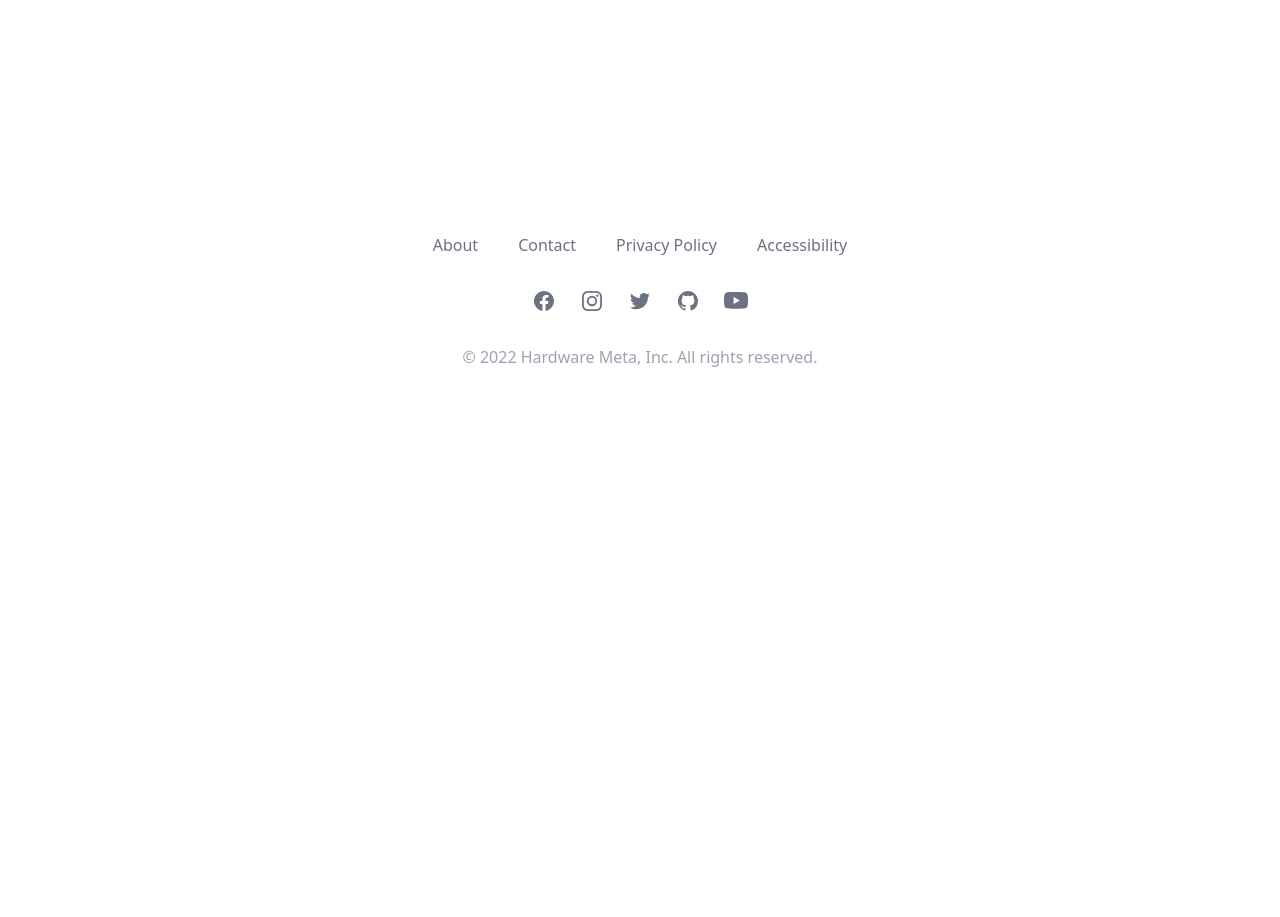
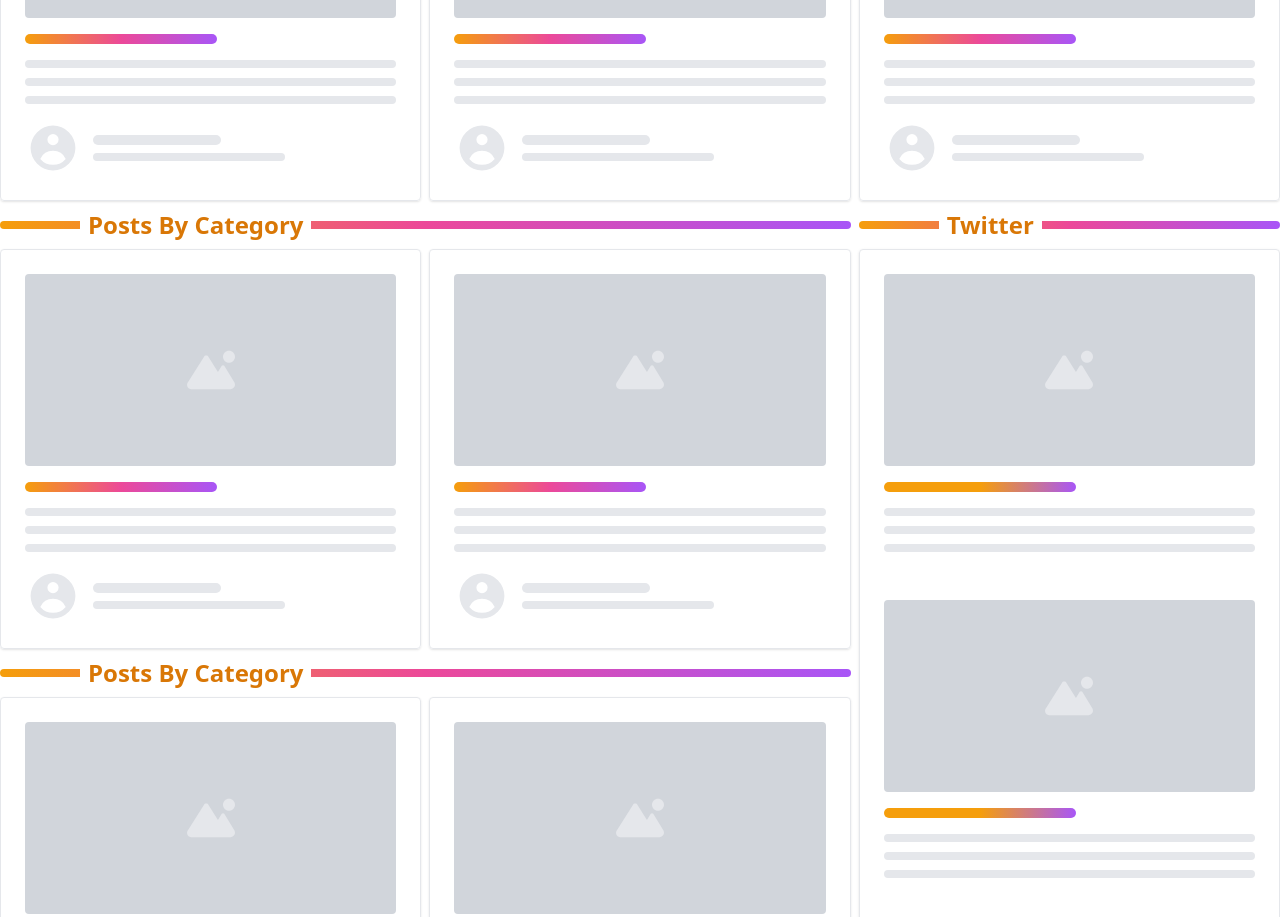
Before and after one commit to Hardware-Meta/meta-windui-poc, a Next.js app: page /meta-windui-poc/ in a window 1280 px wide. Before the commit this address had no page. Shown: the part 680-1597 px from the top of the page. Before the commit the page ends 1097 px from the top, so only its background shows below. Built offline with nearby package versions, Linux system fonts and the light colour scheme.

Commit message:
fixed link having multiple children

```diff
--- a/next.config.js
+++ b/next.config.js
@@ -1,6 +1,6 @@
 /** @type {import('next').NextConfig} */
 const nextConfig = {
-  // basePath: "/meta-windui-poc",
+  basePath: "/meta-windui-poc",
   reactStrictMode: true,
   swcMinify: true,
 };
--- a/pages/index.tsx
+++ b/pages/index.tsx
@@ -38,7 +38,8 @@ const Home: NextPage = () => {
                 "p-4 rounded border border-gray-200 shadow animate-pulse md:p-6 dark:border-neutral-700"
               )}
             >
-              <Link href="/post">
+              <Link as="a" href="/post">
+                <>
                   <div className="flex justify-center items-center mb-4 h-48 bg-gray-300 rounded dark:bg-neutral-700">
                     <svg
                       className="w-12 h-12 text-gray-200 dark:text-neutral-600"
@@ -50,7 +51,7 @@ const Home: NextPage = () => {
                       <path d="M480 80C480 35.82 515.8 0 560 0C604.2 0 640 35.82 640 80C640 124.2 604.2 160 560 160C515.8 160 480 124.2 480 80zM0 456.1C0 445.6 2.964 435.3 8.551 426.4L225.3 81.01C231.9 70.42 243.5 64 256 64C268.5 64 280.1 70.42 286.8 81.01L412.7 281.7L460.9 202.7C464.1 196.1 472.2 192 480 192C487.8 192 495 196.1 499.1 202.7L631.1 419.1C636.9 428.6 640 439.7 640 450.9C640 484.6 612.6 512 578.9 512H55.91C25.03 512 .0006 486.1 .0006 456.1L0 456.1z" />
                     </svg>
                   </div>
-                <div className="h-2.5 rounded-full bg-gradient-to-r from-amber-500 via-amber-500 via-pink-500 to-purple-500 w-48 mb-4"></div>
+                  <div className="h-2.5 rounded-full bg-gradient-to-r from-amber-500 via-pink-500 to-purple-500 w-48 mb-4"></div>
                   <div className="h-2 bg-gray-200 rounded-full dark:bg-neutral-700 mb-2.5"></div>
                   <div className="h-2 bg-gray-200 rounded-full dark:bg-neutral-700 mb-2.5"></div>
                   <div className="h-2 bg-gray-200 rounded-full dark:bg-neutral-700"></div>
@@ -74,6 +75,7 @@ const Home: NextPage = () => {
                     </div>
                   </div>
                   <span className="sr-only">Loading...</span>
+                </>
               </Link>
             </div>
           ))}
@@ -90,7 +92,7 @@ const Home: NextPage = () => {
                   className="absolute inset-0 flex items-center"
                   aria-hidden="true"
                 >
-                  <div className="w-full h-2 rounded-full bg-gradient-to-r from-amber-500 via-amber-500 via-pink-500 to-purple-500" />
+                  <div className="w-full h-2 rounded-full bg-gradient-to-r from-amber-500 via-pink-500 to-purple-500" />
                 </div>
                 <div className="relative flex justify-start px-20">
                   <span className="bg-white dark:bg-neutral-800">
@@ -109,7 +111,8 @@ const Home: NextPage = () => {
                     role="status"
                     className="lg:grid-cols-2 p-4 rounded border border-gray-200 shadow animate-pulse md:p-6 dark:border-neutral-700"
                   >
-                    <Link href="/post">
+                    <Link as="a" href="/post">
+                      <>
                         <div className="flex justify-center items-center mb-4 h-48 bg-gray-300 rounded dark:bg-neutral-700">
                           <svg
                             className="w-12 h-12 text-gray-200 dark:text-neutral-600"
@@ -121,7 +124,7 @@ const Home: NextPage = () => {
                             <path d="M480 80C480 35.82 515.8 0 560 0C604.2 0 640 35.82 640 80C640 124.2 604.2 160 560 160C515.8 160 480 124.2 480 80zM0 456.1C0 445.6 2.964 435.3 8.551 426.4L225.3 81.01C231.9 70.42 243.5 64 256 64C268.5 64 280.1 70.42 286.8 81.01L412.7 281.7L460.9 202.7C464.1 196.1 472.2 192 480 192C487.8 192 495 196.1 499.1 202.7L631.1 419.1C636.9 428.6 640 439.7 640 450.9C640 484.6 612.6 512 578.9 512H55.91C25.03 512 .0006 486.1 .0006 456.1L0 456.1z" />
                           </svg>
                         </div>
-                      <div className="h-2.5 rounded-full bg-gradient-to-r from-amber-500 via-amber-500 via-pink-500 to-purple-500 w-48 mb-4"></div>
+                        <div className="h-2.5 rounded-full bg-gradient-to-r from-amber-500 via-pink-500 to-purple-500 w-48 mb-4"></div>
                         <div className="h-2 bg-gray-200 rounded-full dark:bg-neutral-700 mb-2.5"></div>
                         <div className="h-2 bg-gray-200 rounded-full dark:bg-neutral-700 mb-2.5"></div>
                         <div className="h-2 bg-gray-200 rounded-full dark:bg-neutral-700"></div>
@@ -145,6 +148,7 @@ const Home: NextPage = () => {
                           </div>
                         </div>
                         <span className="sr-only">Loading...</span>
+                      </>
                     </Link>
                   </div>
                 ))}
@@ -159,7 +163,7 @@ const Home: NextPage = () => {
                   className="absolute inset-0 flex items-center"
                   aria-hidden="true"
                 >
-                  <div className="w-full h-2 rounded-full bg-gradient-to-r from-amber-500 via-amber-500 via-pink-500 to-purple-500" />
+                  <div className="w-full h-2 rounded-full bg-gradient-to-r from-amber-500 via-pink-500 to-purple-500" />
                 </div>
                 <div className="relative flex justify-start px-20">
                   <span className="bg-white dark:bg-neutral-800">
@@ -178,7 +182,8 @@ const Home: NextPage = () => {
                     role="status"
                     className="lg:grid-cols-2 p-4 rounded border border-gray-200 shadow animate-pulse md:p-6 dark:border-neutral-700"
                   >
-                    <Link href="/post">
+                    <Link as="a" href="/post">
+                      <>
                         <div className="flex justify-center items-center mb-4 h-48 bg-gray-300 rounded dark:bg-neutral-700">
                           <svg
                             className="w-12 h-12 text-gray-200 dark:text-neutral-600"
@@ -190,7 +195,7 @@ const Home: NextPage = () => {
                             <path d="M480 80C480 35.82 515.8 0 560 0C604.2 0 640 35.82 640 80C640 124.2 604.2 160 560 160C515.8 160 480 124.2 480 80zM0 456.1C0 445.6 2.964 435.3 8.551 426.4L225.3 81.01C231.9 70.42 243.5 64 256 64C268.5 64 280.1 70.42 286.8 81.01L412.7 281.7L460.9 202.7C464.1 196.1 472.2 192 480 192C487.8 192 495 196.1 499.1 202.7L631.1 419.1C636.9 428.6 640 439.7 640 450.9C640 484.6 612.6 512 578.9 512H55.91C25.03 512 .0006 486.1 .0006 456.1L0 456.1z" />
                           </svg>
                         </div>
-                      <div className="h-2.5 rounded-full bg-gradient-to-r from-amber-500 via-amber-500 via-pink-500 to-purple-500 w-48 mb-4"></div>
+                        <div className="h-2.5 rounded-full bg-gradient-to-r from-amber-500 via-pink-500 to-purple-500 w-48 mb-4"></div>
                         <div className="h-2 bg-gray-200 rounded-full dark:bg-neutral-700 mb-2.5"></div>
                         <div className="h-2 bg-gray-200 rounded-full dark:bg-neutral-700 mb-2.5"></div>
                         <div className="h-2 bg-gray-200 rounded-full dark:bg-neutral-700"></div>
@@ -214,6 +219,7 @@ const Home: NextPage = () => {
                           </div>
                         </div>
                         <span className="sr-only">Loading...</span>
+                      </>
                     </Link>
                   </div>
                 ))}
@@ -228,7 +234,7 @@ const Home: NextPage = () => {
                   className="absolute inset-0 flex items-center"
                   aria-hidden="true"
                 >
-                  <div className="w-full h-2 rounded-full bg-gradient-to-r from-amber-500 via-amber-500 via-pink-500 to-purple-500" />
+                  <div className="w-full h-2 rounded-full bg-gradient-to-r from-amber-500 via-pink-500 to-purple-500" />
                 </div>
                 <div className="relative flex justify-start px-20">
                   <span className="bg-white dark:bg-neutral-800">
@@ -247,7 +253,8 @@ const Home: NextPage = () => {
                     role="status"
                     className="lg:grid-cols-2 p-4 rounded border border-gray-200 shadow animate-pulse md:p-6 dark:border-neutral-700"
                   >
-                    <Link href="/post">
+                    <Link as="a" href="/post">
+                      <>
                         <div className="flex justify-center items-center mb-4 h-48 bg-gray-300 rounded dark:bg-neutral-700">
                           <svg
                             className="w-12 h-12 text-gray-200 dark:text-neutral-600"
@@ -259,7 +266,7 @@ const Home: NextPage = () => {
                             <path d="M480 80C480 35.82 515.8 0 560 0C604.2 0 640 35.82 640 80C640 124.2 604.2 160 560 160C515.8 160 480 124.2 480 80zM0 456.1C0 445.6 2.964 435.3 8.551 426.4L225.3 81.01C231.9 70.42 243.5 64 256 64C268.5 64 280.1 70.42 286.8 81.01L412.7 281.7L460.9 202.7C464.1 196.1 472.2 192 480 192C487.8 192 495 196.1 499.1 202.7L631.1 419.1C636.9 428.6 640 439.7 640 450.9C640 484.6 612.6 512 578.9 512H55.91C25.03 512 .0006 486.1 .0006 456.1L0 456.1z" />
                           </svg>
                         </div>
-                      <div className="h-2.5 rounded-full bg-gradient-to-r from-amber-500 via-amber-500 via-pink-500 to-purple-500 w-48 mb-4"></div>
+                        <div className="h-2.5 rounded-full bg-gradient-to-r from-amber-500 via-pink-500 to-purple-500 w-48 mb-4"></div>
                         <div className="h-2 bg-gray-200 rounded-full dark:bg-neutral-700 mb-2.5"></div>
                         <div className="h-2 bg-gray-200 rounded-full dark:bg-neutral-700 mb-2.5"></div>
                         <div className="h-2 bg-gray-200 rounded-full dark:bg-neutral-700"></div>
@@ -283,6 +290,7 @@ const Home: NextPage = () => {
                           </div>
                         </div>
                         <span className="sr-only">Loading...</span>
+                      </>
                     </Link>
                   </div>
                 ))}
@@ -297,7 +305,7 @@ const Home: NextPage = () => {
                   className="absolute inset-0 flex items-center"
                   aria-hidden="true"
                 >
-                  <div className="w-full h-2 rounded-full bg-gradient-to-r from-amber-500 via-amber-500 via-pink-500 to-purple-500" />
+                  <div className="w-full h-2 rounded-full bg-gradient-to-r from-amber-500 via-pink-500 to-purple-500" />
                 </div>
                 <div className="relative flex justify-start px-20">
                   <span className="bg-white dark:bg-neutral-800">
@@ -316,7 +324,8 @@ const Home: NextPage = () => {
                     role="status"
                     className="lg:grid-cols-2 p-4 rounded border border-gray-200 shadow animate-pulse md:p-6 dark:border-neutral-700"
                   >
-                    <Link href="/post">
+                    <Link as="a" href="/post">
+                      <>
                         <div className="flex justify-center items-center mb-4 h-48 bg-gray-300 rounded dark:bg-neutral-700">
                           <svg
                             className="w-12 h-12 text-gray-200 dark:text-neutral-600"
@@ -328,7 +337,7 @@ const Home: NextPage = () => {
                             <path d="M480 80C480 35.82 515.8 0 560 0C604.2 0 640 35.82 640 80C640 124.2 604.2 160 560 160C515.8 160 480 124.2 480 80zM0 456.1C0 445.6 2.964 435.3 8.551 426.4L225.3 81.01C231.9 70.42 243.5 64 256 64C268.5 64 280.1 70.42 286.8 81.01L412.7 281.7L460.9 202.7C464.1 196.1 472.2 192 480 192C487.8 192 495 196.1 499.1 202.7L631.1 419.1C636.9 428.6 640 439.7 640 450.9C640 484.6 612.6 512 578.9 512H55.91C25.03 512 .0006 486.1 .0006 456.1L0 456.1z" />
                           </svg>
                         </div>
-                      <div className="h-2.5 rounded-full bg-gradient-to-r from-amber-500 via-amber-500 via-pink-500 to-purple-500 w-48 mb-4"></div>
+                        <div className="h-2.5 rounded-full bg-gradient-to-r from-amber-500 via-pink-500 to-purple-500 w-48 mb-4"></div>
                         <div className="h-2 bg-gray-200 rounded-full dark:bg-neutral-700 mb-2.5"></div>
                         <div className="h-2 bg-gray-200 rounded-full dark:bg-neutral-700 mb-2.5"></div>
                         <div className="h-2 bg-gray-200 rounded-full dark:bg-neutral-700"></div>
@@ -352,6 +361,7 @@ const Home: NextPage = () => {
                           </div>
                         </div>
                         <span className="sr-only">Loading...</span>
+                      </>
                     </Link>
                   </div>
                 ))}
@@ -366,7 +376,7 @@ const Home: NextPage = () => {
                 className="absolute inset-0 flex items-center"
                 aria-hidden="true"
               >
-                <div className="w-full h-2 rounded-full bg-gradient-to-r from-amber-500 via-amber-500 via-pink-500 to-purple-500" />
+                <div className="w-full h-2 rounded-full bg-gradient-to-r from-amber-500 via-pink-500 to-purple-500" />
               </div>
               <div className="relative flex justify-start px-20">
                 <span className="bg-white dark:bg-neutral-800">
--- a/pages/post.tsx
+++ b/pages/post.tsx
@@ -60,7 +60,7 @@ const PostPage = () => {
 
       {/* Post Author */}
       <div role="status" className="max-w-7xl flex flex-col mx-auto px-2">
-        <div className="w-full h-2 mb-4 rounded-full bg-gradient-to-r from-amber-500 via-amber-500 via-pink-500 to-purple-500" />
+        <div className="w-full h-2 mb-4 rounded-full bg-gradient-to-r from-amber-500 via-pink-500 to-purple-500" />
         <div className="flex space-y-8 animate-pulse md:space-y-0 md:space-x-8 md:items-center">
           <div className="flex justify-end items-center w-48 h-48 rounded sm:w-96">
             <svg
@@ -100,7 +100,7 @@ const PostPage = () => {
           </div>
           <span className="sr-only">Loading...</span>
         </div>
-        <div className="w-full h-2 mt-4 rounded-full bg-gradient-to-r from-amber-500 via-amber-500 via-pink-500 to-purple-500" />
+        <div className="w-full h-2 mt-4 rounded-full bg-gradient-to-r from-amber-500 via-pink-500 to-purple-500" />
       </div>
       {/* End Post Author */}
 
@@ -338,7 +338,7 @@ const PostPage = () => {
               className="absolute inset-0 flex items-center"
               aria-hidden="true"
             >
-              <div className="w-full h-2 rounded-full bg-gradient-to-r from-amber-500 via-amber-500 via-pink-500 to-purple-500" />
+              <div className="w-full h-2 rounded-full bg-gradient-to-r from-amber-500 via-pink-500 to-purple-500" />
             </div>
             <div className="relative flex justify-start px-20">
               <span className="bg-white dark:bg-neutral-800">
@@ -370,7 +370,7 @@ const PostPage = () => {
               className="absolute inset-0 flex items-center"
               aria-hidden="true"
             >
-              <div className="w-full h-2 rounded-full bg-gradient-to-r from-amber-500 via-amber-500 via-pink-500 to-purple-500" />
+              <div className="w-full h-2 rounded-full bg-gradient-to-r from-amber-500 via-pink-500 to-purple-500" />
             </div>
             <div className="relative flex justify-start px-20">
               <span className="bg-white dark:bg-neutral-800">
```
Lines whose indentation alone changed are shown as unchanged.
